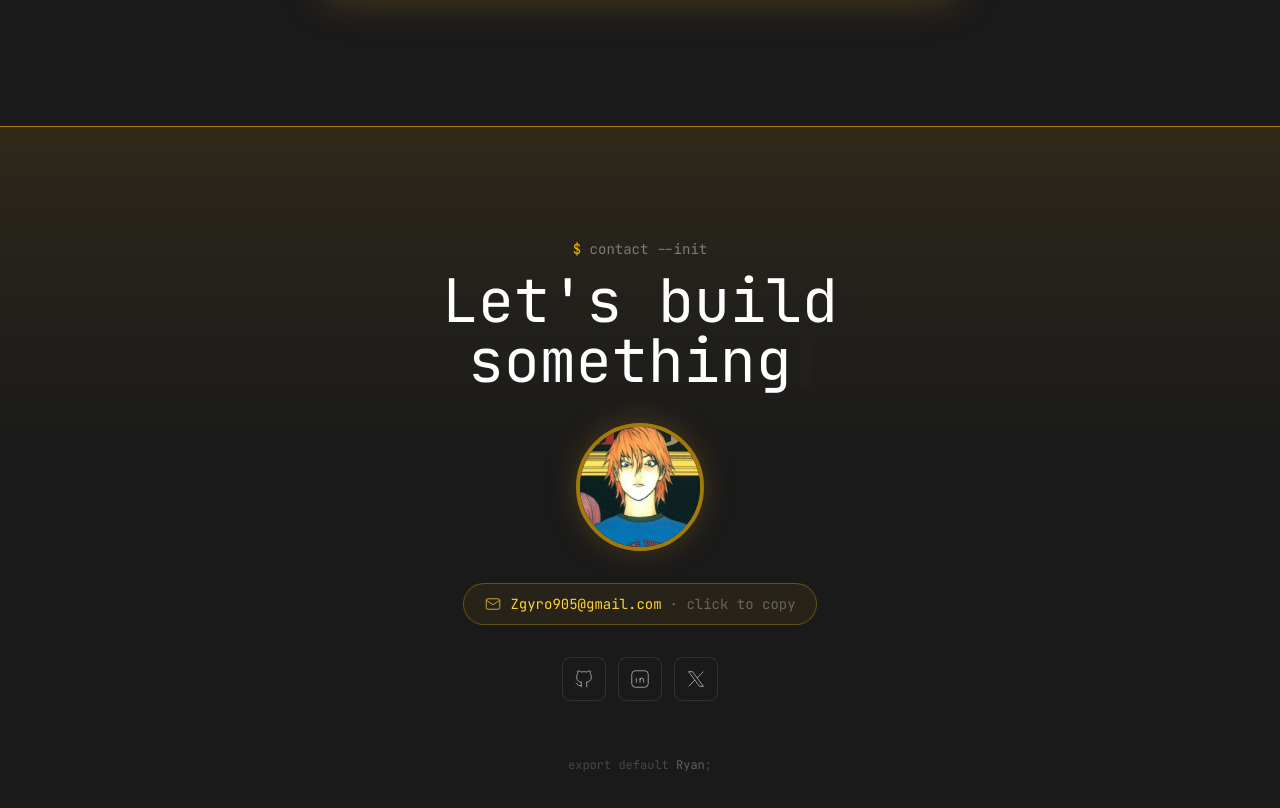
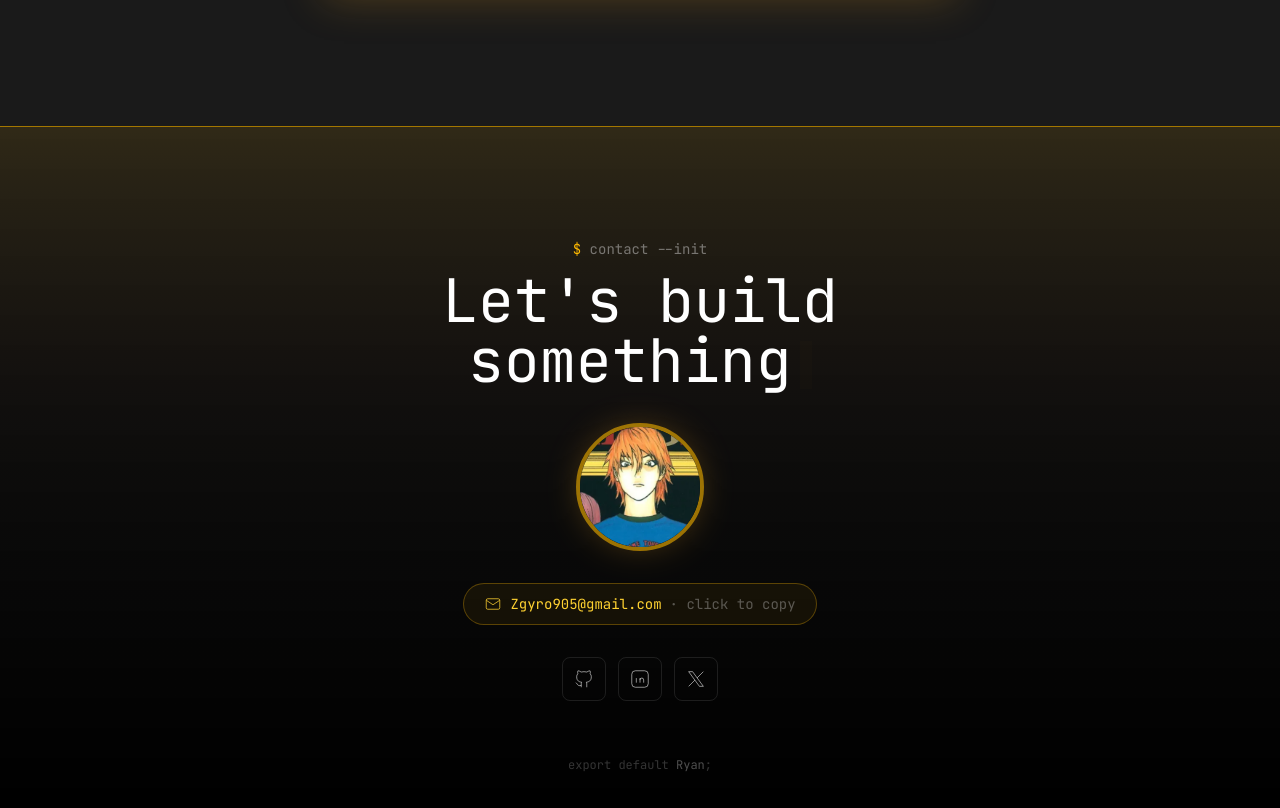
Before and after one commit to ZahaSanko001/PortWeb-v2, a React (Vite) app: page / in a window 1280 px wide. Shown: the part 5630-6438 px from the top of the page. Built offline with nearby package versions, Linux system fonts and the light colour scheme.

Commit message:
Project update for Tabulae

```diff
--- a/src/Components/Contact2.jsx
+++ b/src/Components/Contact2.jsx
@@ -72,7 +72,7 @@ const Contact = () => {
         <footer
             id="contact"
             ref={sectionRef}
-            className="relative border-t border-amber-400/64 bg-gradient-to-b from-amber-400/10 via-[#1A1A1A] to-[#1A1A1A] pt-20 md:pt-28 pb-10 px-4 sm:px-6 md:px-8 overflow-hidden"
+            className="relative border-t border-amber-400/64 bg-gradient-to-b from-amber-400/10 to-black pt-20 md:pt-28 pb-10 px-4 sm:px-6 md:px-8 overflow-hidden"
         >
 {/*             <div
                 className="pointer-events-none absolute inset-0 opacity-[0.05]"
--- a/src/Components/Projects2.jsx
+++ b/src/Components/Projects2.jsx
@@ -22,8 +22,8 @@ const projectData = [
         isLogo: false,
         link: "https://github.com/ZahaSanko001/Tabulae",
         title: "Tabulae",
-        text: "Tabulae is a database schema visualization tool. Connect it to a PostgreSQL or SQL Server database and explore its tables, columns, primary keys, foreign keys, and relationships as an interactive diagram.",
-        techs: ["ExpressJs", "TypeScript", "React", "D3.js"],
+        text: "Tabulae is a database schema visualization tool. Connect it to a PostgreSQL, SQL Server, MySQL, or SQLite database and explore its tables, columns, primary keys, foreign keys, and relationships as an interactive diagram.",
+        techs: ["ExpressJs", "TypeScript", "ReactFlow", "Dagre"],
     },
     {
         id: 3,
```
Also changed, not shown: public/Tabulae.png.
